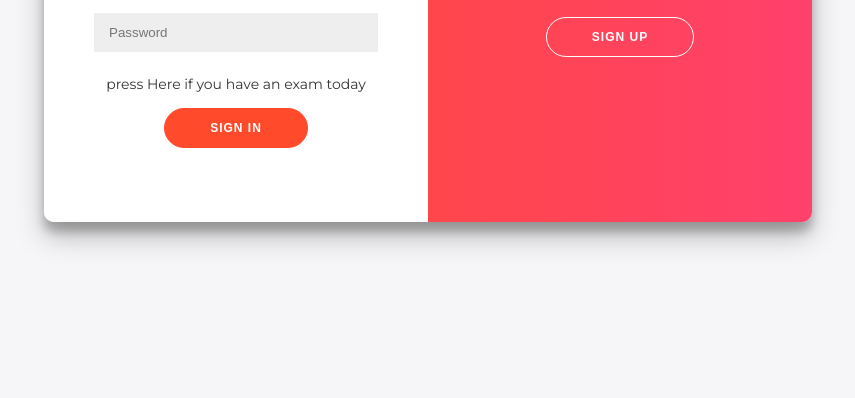
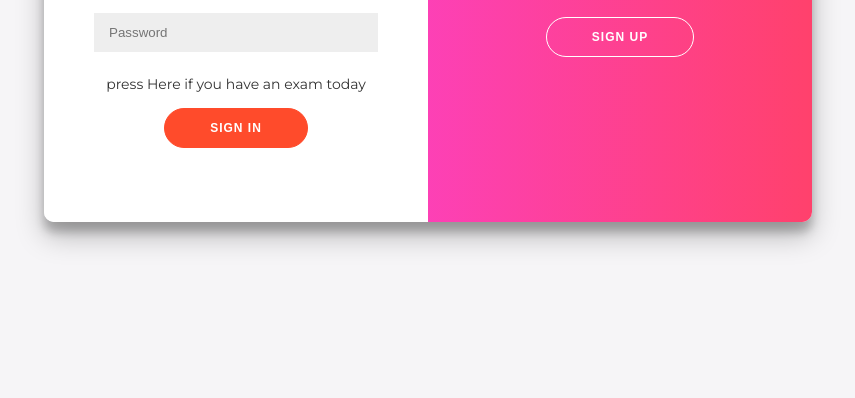
Before and after one commit to gggggggggggggggggg12358/nawras, a plain HTML site: page index.html in a window 1280 px wide. Shown: the part 432-830 px from the top of the page, without its empty margins (212-1067 px from the left). Drawn offline with Linux system fonts and the light colour scheme.

Commit message:
Update style.css

```diff
--- a/css/style.css
+++ b/css/style.css
@@ -160,9 +160,9 @@ input {
 }
 
 .overlay {
-	background: #FF416C;
-	background: -webkit-linear-gradient(to right, #FF4B2B, #FF416C);
-	background: linear-gradient(to right, #FF4B2B, #FF416C);
+	background: #FA40FF;
+	background: -webkit-linear-gradient(to right, #FA40FF, #946E95);
+	background: linear-gradient(to right, #FA40FF, #FF416C);
 	background-repeat: no-repeat;
 	background-size: cover;
 	background-position: 0 0;
```
